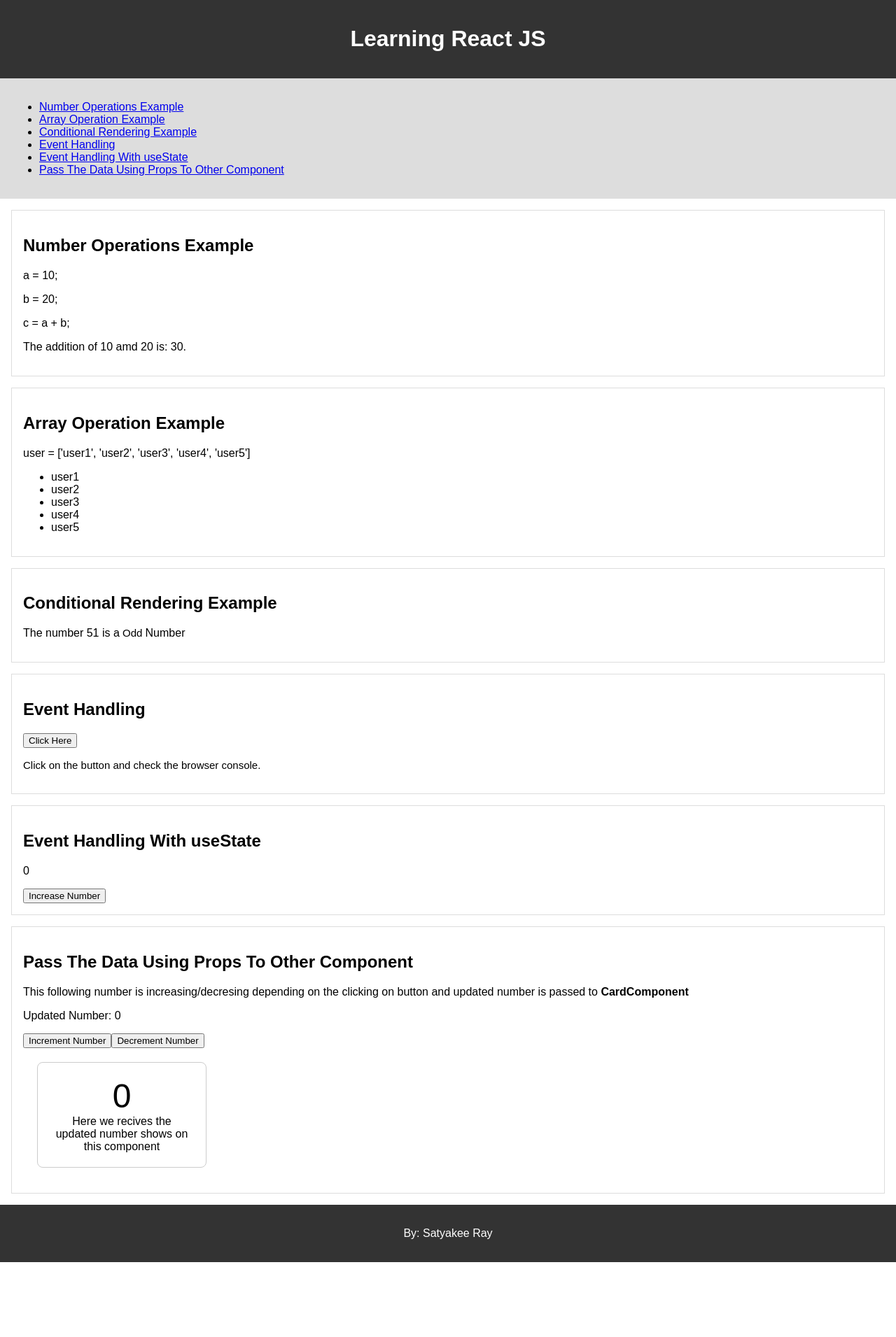
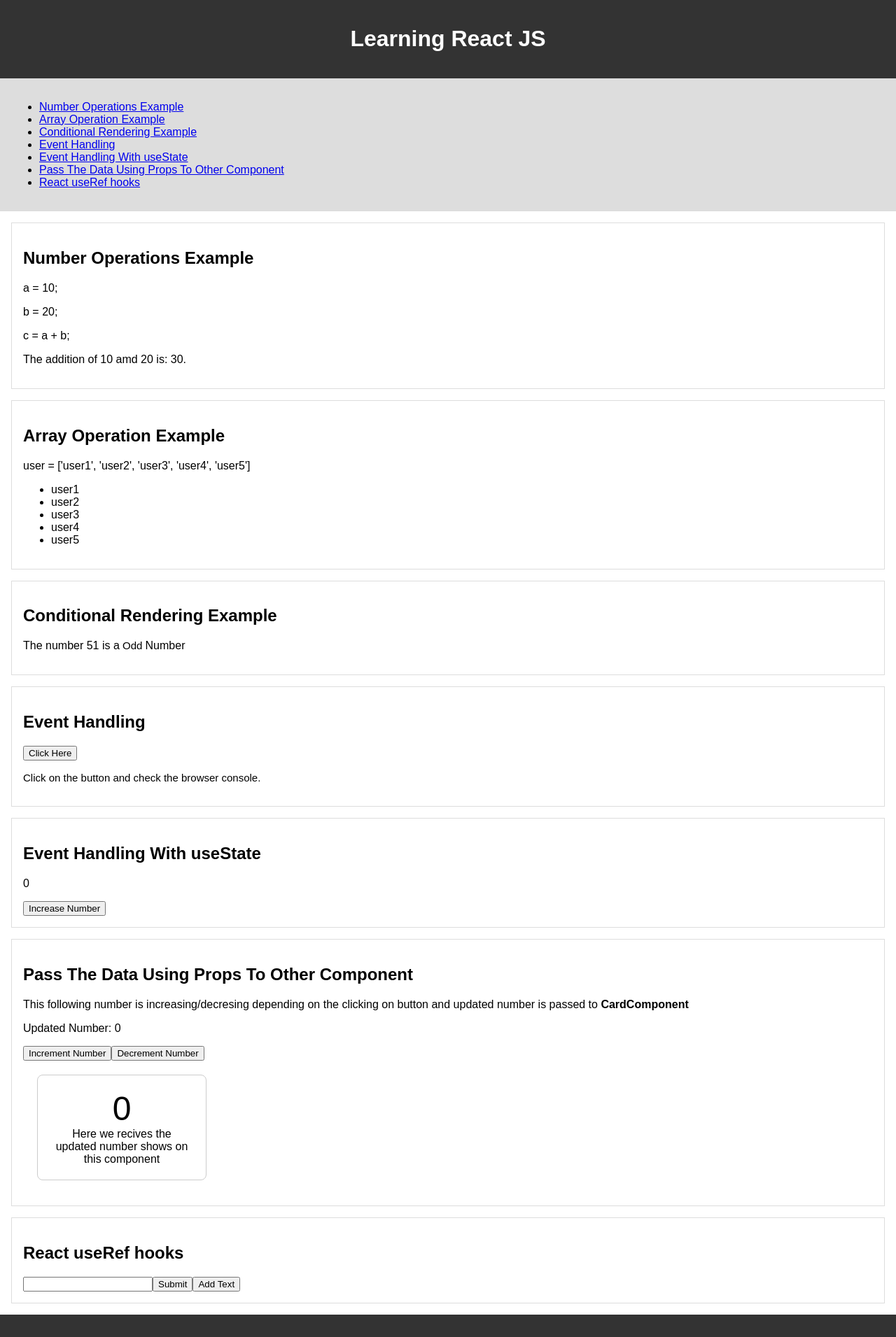
Before and after one commit to satyakeeray/LearnReact, a React (Create React App) app: page / in a window 1280 px wide. Shown: the top 1911 px of the page at 70% size. Before the commit the page ends 1804 px from the top, so only its background shows below. Built offline with nearby package versions, Linux system fonts and the light colour scheme.

Commit message:
2 files modified

```diff
--- a/src/App.js
+++ b/src/App.js
@@ -3,6 +3,7 @@ import { useState } from 'react';
 import './style.css';
 import Navbar from './components/Navbar';
 import CardComponent from './components/CardComponent';
+import {useRef} from 'react';
 
 export default function App() {
   /* Example for number operations */
@@ -39,6 +40,14 @@ export default function App() {
 
   const setNumber = 0;
 
+  const inputRef = useRef(null);
+  const [arrayData, setArrayData] = useState([]);
+  const displayTextFromTextbox = () => {
+    console.log(inputRef.current.value);
+  }
+  const addTexts = () => {
+    setArrayData([...arrayData,inputRef.current.value]);
+  }
   return (
     <div>
       <header>
@@ -107,6 +116,21 @@ export default function App() {
         <CardComponent number={specialNumber} />
       </section>
 
+      <section id="section7">
+        <h2>React useRef hooks</h2>
+        {/* This is an example of passing of data using props to the other component. */}
+          <input type="text" ref={inputRef}/>
+          <button onClick={displayTextFromTextbox}>Submit</button>
+          <button onClick={addTexts}>Add Text</button>
+          {
+            arrayData.map((item, index) => {
+              return (
+                <h2 key={index}>{item}</h2>
+              );
+            })
+          }
+      </section>
+
       <footer>
         <p>By: Satyakee Ray</p>
       </footer>
--- a/src/components/Navbar.jsx
+++ b/src/components/Navbar.jsx
@@ -21,6 +21,9 @@ const Navbar = () => {
         <li>
           <a href="#section6">Pass The Data Using Props To Other Component</a>
         </li>
+        <li>
+          <a href="#section7">React useRef hooks</a>
+        </li>
       </ul>
     </nav>
   );
```
